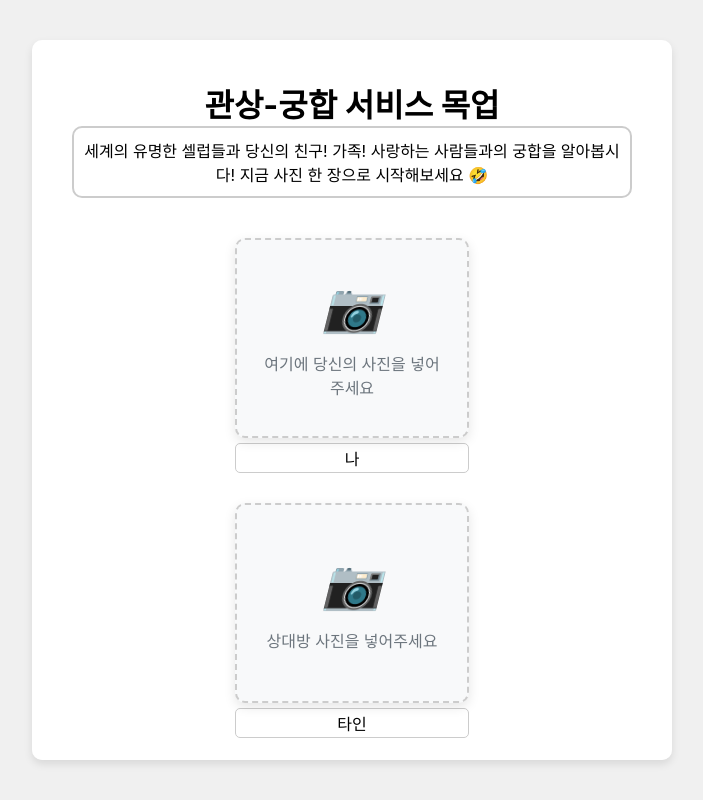
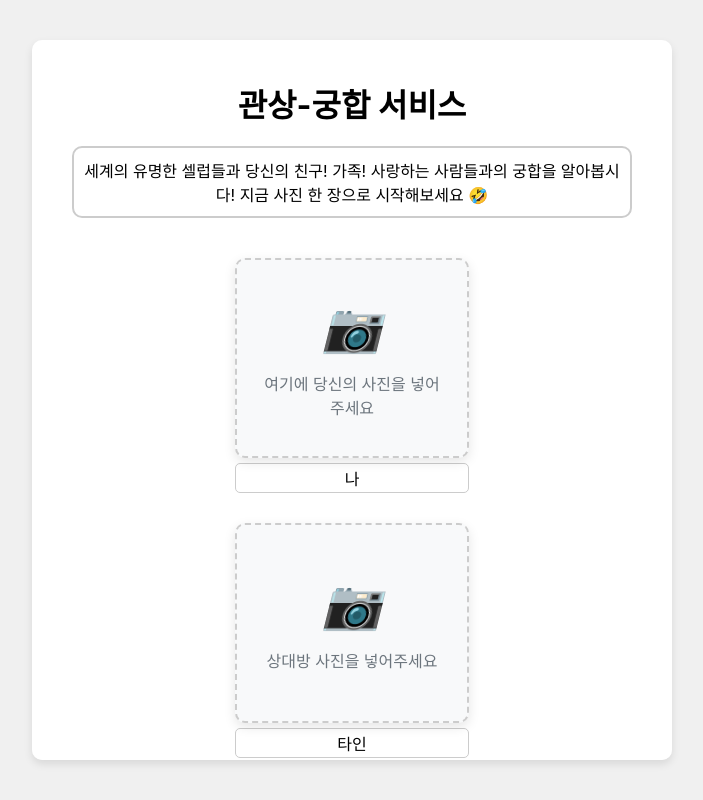
Before and after one commit to AI-X-5jo-Mini/mini-frontend, a React (Vite) app: page / in a window 1280 px wide. Shown: the whole page, without its empty margins (208-911 px from the left). Built offline with nearby package versions, Linux system fonts and the light colour scheme.

Commit message:
⚡️ 사이 간격 조정

```diff
--- a/src/App.jsx
+++ b/src/App.jsx
@@ -15,7 +15,8 @@ function App() {
           path="/"
           element={
             <div className="container">
-              <h1>관상-궁합 서비스 목업</h1>
+              <h1>관상-궁합 서비스</h1>
+              <br />
               <div className="message-frame">
                 세계의 유명한 셀럽들과 당신의 친구! 가족! 사랑하는 사람들과의
                 궁합을 알아봅시다! 지금 사진 한 장으로 시작해보세요 🤣
```
